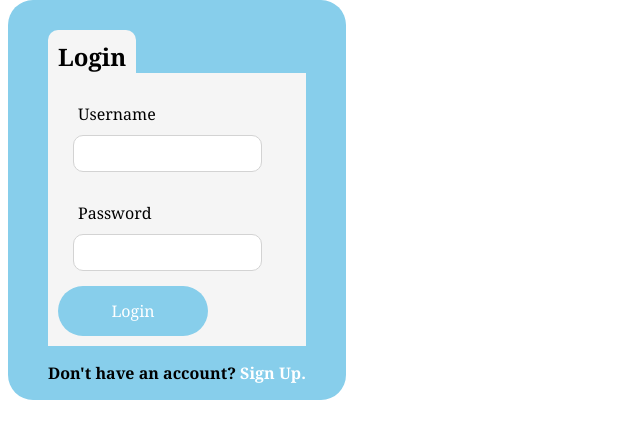
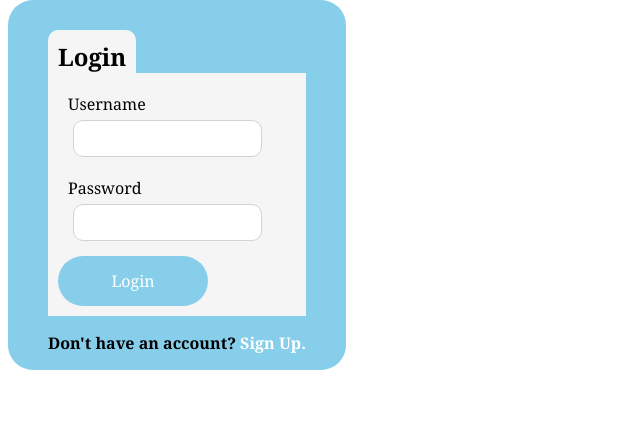
Before and after one commit to zcoder365/MySeriesofFortunateEvents, a Flask app: page /login in a window 1280 px wide. Shown: the part 158-597 px from the top of the page, without its empty margins (0-640 px from the left). Run offline with Flask 3, Linux system fonts and the light colour scheme.

Commit message:
update container classes

```diff
--- a/templates/login.html
+++ b/templates/login.html
@@ -6,12 +6,12 @@
 
     <form method="POST">
         <div class="form-block1">
-            <label class="form-block2">Username</label>
+            <label>Username</label>
             <input type="text" name="username" required class="rounded-border">
         </div>
 
         <div class="form-block1">
-            <label class="form-block2">Password</label>
+            <label>Password</label>
             <input type="password" name="password" required class="rounded-border">
         </div>
 
```
